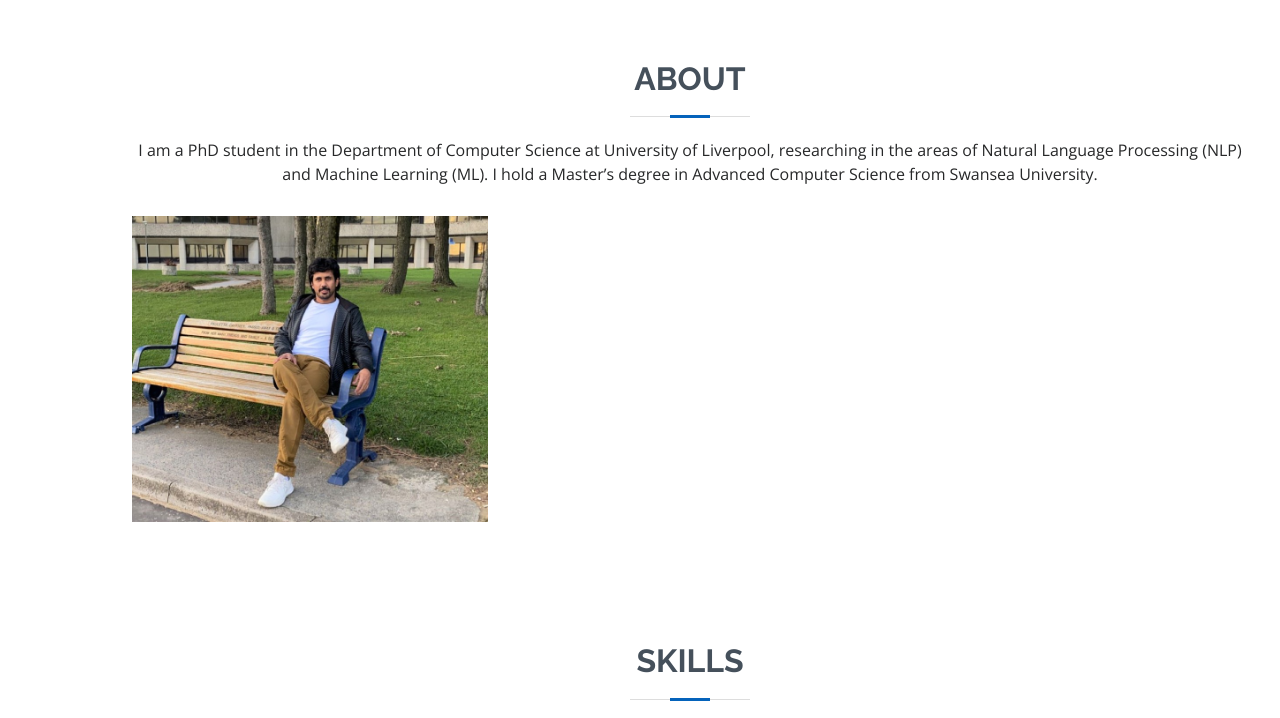
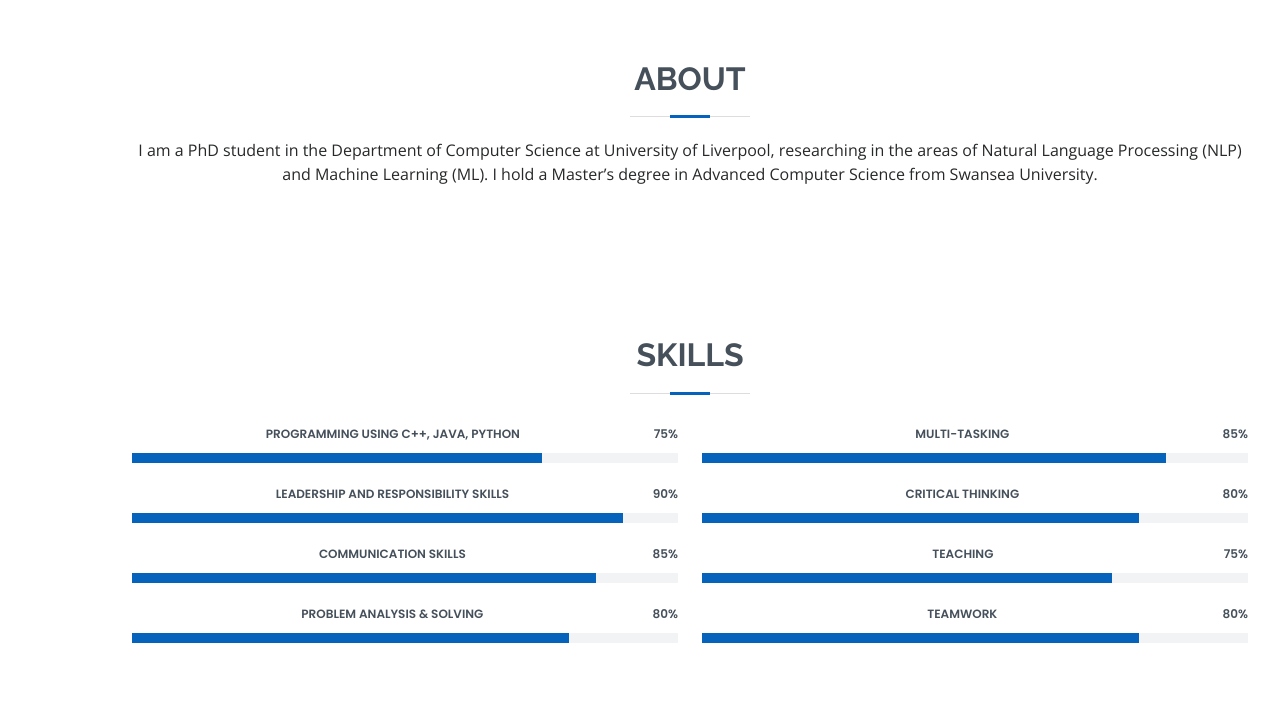
Before and after one commit to Salotaibi/Salotaibi.github.io, a plain HTML site: page index.html in a window 1280 px wide. Shown: the part 800-1518 px from the top of the page. Drawn offline with nearby package versions, Linux system fonts and the light colour scheme.

Commit message:
Update index.html

```diff
--- a/index.html
+++ b/index.html
@@ -80,10 +80,7 @@
           I am a PhD student in the Department of Computer Science at University of Liverpool, researching in the areas of Natural Language Processing (NLP) and Machine Learning (ML). I hold a Master’s degree in Advanced Computer Science from Swansea University.        </div>
 
         <div class="row">
-          <div class="col-lg-4">
-            <img src="assets/img/profile-img.jpeg" class="img-fluid" alt="">
-          </div>
-          <div class="col-lg-8 pt-4 pt-lg-0 content">
+
 
               </div>
 
```
